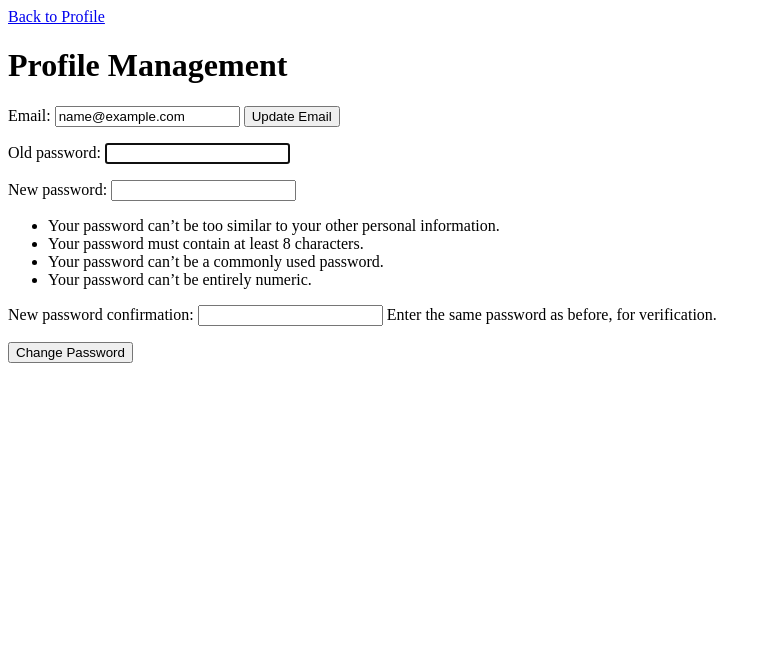
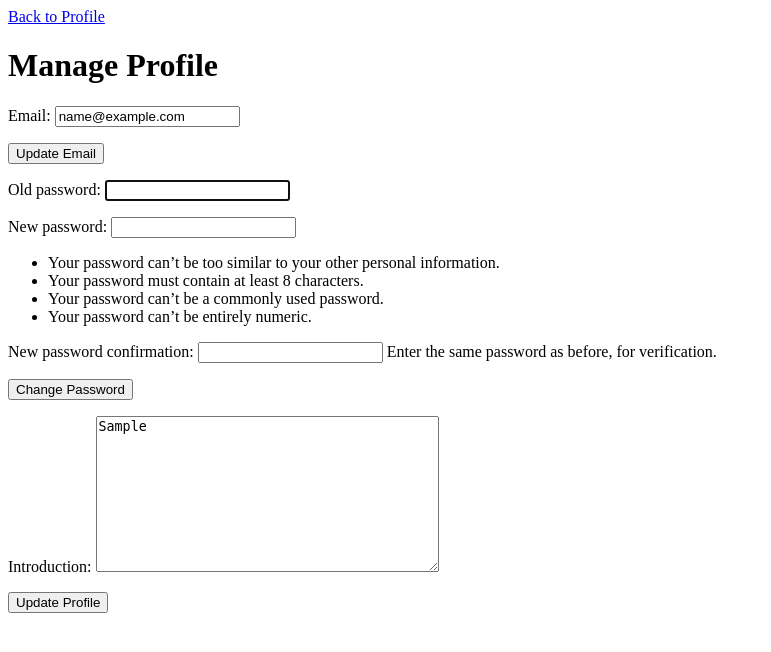
Before and after one commit to DePaul-CSC-394-401/final-project-team-1, a Django app: page /profile-management/ in a window 1280 px wide. Shown: the top 652 px of the page, without its empty margins (0-771 px from the left). Run offline with Django 5.2, Linux system fonts and the light colour scheme; a user stored in the database is signed in; tables that the repository leaves empty hold one stand-in row (values such as "Sample post").

Commit message:
Added editable introduction to Profile. Changes to models.py, make migrations again.

```diff
--- a/depaul_market/forms.py
+++ b/depaul_market/forms.py
@@ -3,6 +3,9 @@ from django.forms import ModelForm
 from .models import Products
 from django.contrib.auth.models import User
 from django.contrib.auth.forms import PasswordChangeForm
+
+from .models import Products, Profile  # Add Profile here
+
 
 # Existing ProductsForm
 class ProductsForm(forms.ModelForm):
@@ -22,6 +25,15 @@ class EmailUpdateForm(forms.ModelForm):
         model = User
         fields = ['email']
 
+# New form for editing the introduction in the Profile
+class ProfileUpdateForm(forms.ModelForm):
+    class Meta:
+        model = Profile  # Use the Profile model
+        fields = ['introduction']  # Only include the introduction field
+        widgets = {
+            'introduction': forms.Textarea(attrs={'placeholder': 'Tell us about yourself...'})
+        }
+
 
 class EditListingForm(forms.ModelForm):
     class Meta:
--- a/depaul_market/models.py
+++ b/depaul_market/models.py
@@ -22,7 +22,7 @@ class UserCart(models.Model):
     user = models.ForeignKey(User, on_delete=models.CASCADE)
     products = models.ForeignKey(Products, on_delete=models.CASCADE)
 
-
+'''
 # Profile model to store additional student info
 class Profile(models.Model):
     user = models.OneToOneField(User, on_delete=models.CASCADE)
@@ -41,3 +41,26 @@ class Profile(models.Model):
 
     def __str__(self):
         return self.user.username
+'''
+
+# Profile model to store additional student info
+class Profile(models.Model):
+    user = models.OneToOneField(User, on_delete=models.CASCADE)
+    year = models.CharField(max_length=20, choices=[
+        ('freshman', 'Freshman'),
+        ('sophomore', 'Sophomore'),
+        ('junior', 'Junior'),
+        ('senior', 'Senior'),
+        ('graduate', 'Graduate')
+    ])
+    campus = models.CharField(max_length=50, choices=[
+        ('lincoln_park', 'Lincoln Park'),
+        ('loop', 'Loop')
+    ])
+    graduating = models.BooleanField(default=False)
+
+    # Add this field to store the user's self-written introduction
+    introduction = models.TextField(null=True, blank=True)
+
+    def __str__(self):
+        return self.user.username
--- a/depaul_market/templates/profile_management.html
+++ b/depaul_market/templates/profile_management.html
@@ -2,25 +2,29 @@
 
 {% block head %}
 <body>
-    <a href="{% url 'profile_settings' %}">Back to Profile</a>
+    <a href="{% url 'profile_settings' %}" class="btn btn-primary">Back to Profile</a>
 
+    <h1>Manage Profile</h1>
 
-
-    <h1>Profile Management</h1>
-
-    <!-- Form for email update -->
-    <form method="POST" action="{% url 'profile_management' %}">
+    <!-- Email Update Form -->
+    <form method="POST">
         {% csrf_token %}
-        <label for="email">Email:</label>
-        <input type="email" id="email" name="email" value="{{ user.email }}">
+        {{ email_form.as_p }}
         <button type="submit" name="update_email">Update Email</button>
     </form>
 
-    <!-- Form for password change -->
-    <form method="POST" action="{% url 'profile_management' %}">
+    <!-- Password Change Form -->
+    <form method="POST">
         {% csrf_token %}
         {{ password_form.as_p }}
         <button type="submit" name="change_password">Change Password</button>
+    </form>
+
+    <!-- Introduction Update Form -->
+    <form method="POST">
+        {% csrf_token %}
+        {{ profile_form.as_p }}  <!-- Display the form for updating the introduction -->
+        <button type="submit" name="update_profile">Update Profile</button>
     </form>
 
     {% if messages %}
--- a/depaul_market/views.py
+++ b/depaul_market/views.py
@@ -24,6 +24,9 @@ from .forms import ProductsForm
 from .models import Products  # Remove Listing import and replace with Products
 
 from .forms import EditListingForm
+
+from .forms import EmailUpdateForm, ProfileUpdateForm  # Add ProfileUpdateForm
+
 
 
 # Index view
@@ -156,7 +159,7 @@ def profile_settings(request):
         'listings': user_listings,
     })
 
-
+'''
 @login_required
 def profile_management(request):
     email_form = EmailUpdateForm(instance=request.user)
@@ -188,7 +191,47 @@ def profile_management(request):
         'email_form': email_form,
         'password_form': password_form,
     })
+'''
 
+def profile_management(request):
+    # Existing email and password forms
+    email_form = EmailUpdateForm(instance=request.user)
+    password_form = PasswordChangeForm(user=request.user)
+
+    # New profile form for introduction
+    profile_form = ProfileUpdateForm(instance=request.user.profile)
+
+    if request.method == 'POST':
+        # Handle Email Update
+        if 'update_email' in request.POST:
+            email_form = EmailUpdateForm(request.POST, instance=request.user)
+            if email_form.is_valid():
+                email_form.save()
+                messages.success(request, 'Your email was successfully updated!')
+                return redirect('profile_management')
+
+        # Handle Password Change
+        if 'change_password' in request.POST:
+            password_form = PasswordChangeForm(user=request.user, data=request.POST)
+            if password_form.is_valid():
+                user = password_form.save()
+                update_session_auth_hash(request, user)
+                messages.success(request, 'Your password was successfully updated!')
+                return redirect('profile_management')
+
+        # Handle Profile (Introduction) Update
+        if 'update_profile' in request.POST:
+            profile_form = ProfileUpdateForm(request.POST, instance=request.user.profile)
+            if profile_form.is_valid():
+                profile_form.save()
+                messages.success(request, 'Your profile introduction was successfully updated!')
+                return redirect('profile_management')
+
+    return render(request, 'profile_management.html', {
+        'email_form': email_form,
+        'password_form': password_form,
+        'profile_form': profile_form,  # Pass the new profile form
+    })
 
 
 
```
Also changed, not shown: depaul_market/templates/profile.html (+18 -3 lines), depaul_market/migrations/0010_profile_introduction.py (added).
